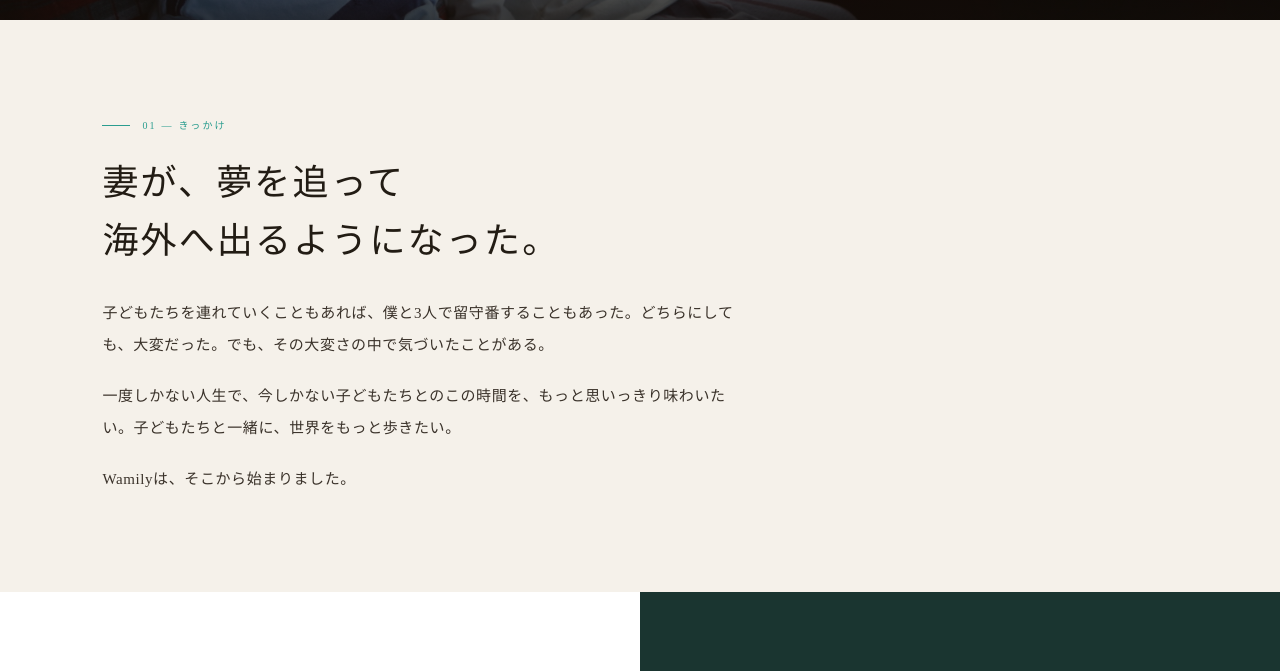
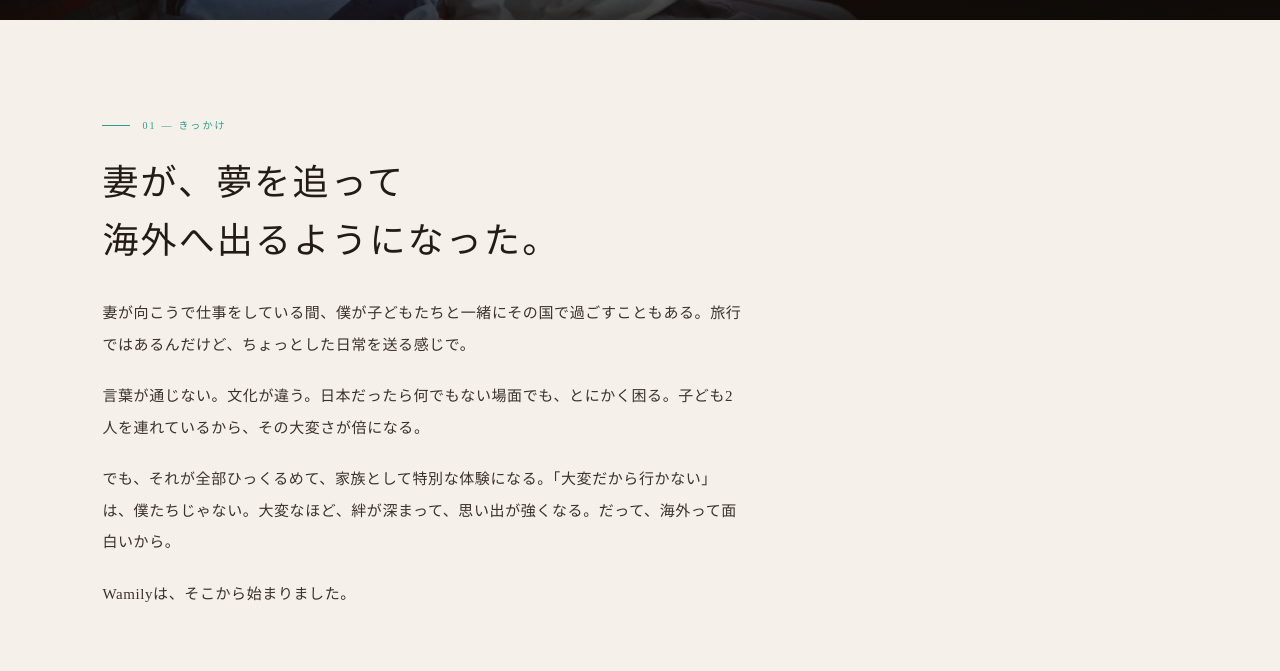
Before and after one commit to dawayuki01/Wamily-Guide, a website: page concept/index.html in a window 1280 px wide. Shown: the part 1868-2539 px from the top of the page. Drawn offline with Linux system fonts and the light colour scheme.

Commit message:
refine: コンセプトページ 01きっかけ + オープニング改行
- オープニング：「荷物は増えた。計画は狂う。思い通りにいかないことばかり。」を1行ずつ改行
- 01きっかけ：「留守番」削除 → 海外に出るからこそ子どもたちと現地で過ごす体験にフォーカス
  言葉・文化の壁、子ども2人連れの大変さ、でも「大変だから行かない」じゃない
  → 絆と思い出が強くなる、だって海外って面白いから

Co-Authored-By: Claude Sonnet 4.6 <noreply@anthropic.com>

```diff
--- a/concept/index.html
+++ b/concept/index.html
@@ -51,7 +51,8 @@
     <div class="cp-opening cp-anim">
       <p class="cp-opening-text">
         子どもができてから、旅が変わりました。<br>
-        荷物は増えた。計画は狂う。思い通りにいかないことばかり。<br>
+        荷物は増えた。計画は狂う。<br>
+        思い通りにいかないことばかり。<br>
         <strong>でも、帰るたびに「また行きたい」と思う。</strong>
       </p>
     </div>
@@ -72,10 +73,13 @@
       <p class="cp-label">01 — きっかけ</p>
       <h2 class="cp-h2">妻が、夢を追って<br>海外へ出るようになった。</h2>
       <p class="cp-body">
-        子どもたちを連れていくこともあれば、僕と3人で留守番することもあった。どちらにしても、大変だった。でも、その大変さの中で気づいたことがある。
+        妻が向こうで仕事をしている間、僕が子どもたちと一緒にその国で過ごすこともある。旅行ではあるんだけど、ちょっとした日常を送る感じで。
       </p>
       <p class="cp-body" style="margin-top:20px">
-        一度しかない人生で、今しかない子どもたちとのこの時間を、もっと思いっきり味わいたい。子どもたちと一緒に、世界をもっと歩きたい。
+        言葉が通じない。文化が違う。日本だったら何でもない場面でも、とにかく困る。子ども2人を連れているから、その大変さが倍になる。
+      </p>
+      <p class="cp-body" style="margin-top:20px">
+        でも、それが全部ひっくるめて、家族として特別な体験になる。「大変だから行かない」は、僕たちじゃない。大変なほど、絆が深まって、思い出が強くなる。だって、海外って面白いから。
       </p>
       <p class="cp-body" style="margin-top:20px">
         Wamilyは、そこから始まりました。
```
